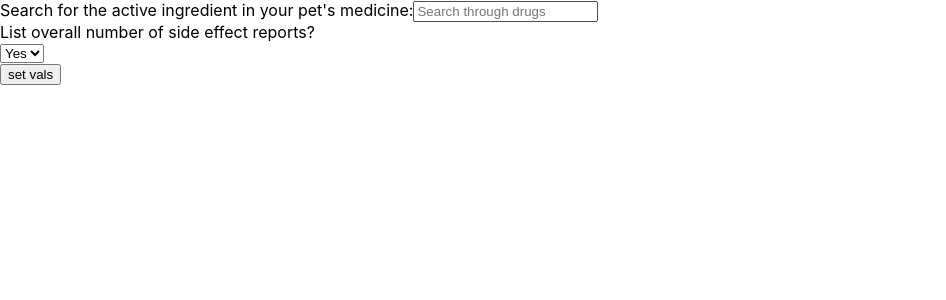
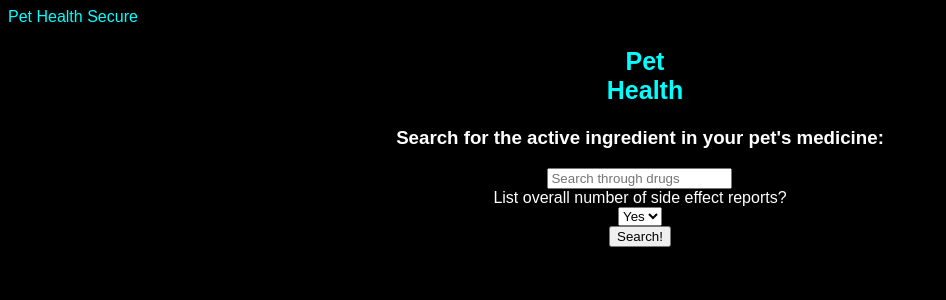
Before and after one commit to ROlearyPro/PetHealthProject, a React (Create React App) app: page / in a window 1280 px wide. Shown: the top 300 px of the page, without its empty margins (0-946 px from the left). Built offline with nearby package versions, Linux system fonts and the light colour scheme.

Commit message:
Navigation and styling done, at least enough for an mvp. Tomorrow will be the cypress stuff, hopefully pretty simple given there's not too many different ways to interact on the front end.

```diff
--- a/src/App.css
+++ b/src/App.css
@@ -1,23 +1,26 @@
-.App {
+.main-page {
   text-align: center;
+  flex-wrap: wrap;
+  display: flex;
+  flex-direction: column;
+  align-items: center;
+
 }
 
-.App-logo {
-  height: 40vmin;
-  pointer-events: none;
+.title-bar{
+
+  color:aqua
 }
-
-@media (prefers-reduced-motion: no-preference) {
-  .App-logo {
-    animation: App-logo-spin infinite 20s linear;
-  }
+.title-bar:hover{
+  cursor:pointer;
+  color:chartreuse;
+  text-decoration: underline;
 }
-
 .App-header {
-  background-color: #282c34;
+  background-color: #283348;
   min-height: 100vh;
   display: flex;
-  flex-direction: column;
+  flex-direction: row;
   align-items: center;
   justify-content: center;
   font-size: calc(10px + 2vmin);
@@ -27,12 +30,3 @@
 .App-link {
   color: #61dafb;
 }
-
-@keyframes App-logo-spin {
-  from {
-    transform: rotate(0deg);
-  }
-  to {
-    transform: rotate(360deg);
-  }
-}
--- a/src/App.js
+++ b/src/App.js
@@ -7,7 +7,6 @@ import DrugSearch from './Components/DrugSearch';
 import FormComponent from './Components/FormComponent';
 import React, { useEffect, useState } from 'react';
 
-import APIComponent from './Components/APIComponent';
 import CountComponent from './Components/CountComponent';
 function App() {
 
@@ -32,6 +31,7 @@ function App() {
   let dataValue;
   let dataKey = 0;
   let url = 'https://api.fda.gov/animalandveterinary/event.json?search=drug.active_ingredients.name:"' + input + '"&limit=' + limit;
+  const navigate = useNavigate();
 
   const getPetHealth = async () => {
     if (input) {
@@ -91,17 +91,23 @@ function App() {
     //   );
     // }
     // set to only occur on submit
+
   }, []);
-
+  const homeButton = (event) => {
+  navigate(`/`)
+  }
   return (
     <div>
+    <div className='title-bar' onClick={homeButton}>Pet Health Secure</div>
+    <div className='main-page'>
       <Routes>
         <Route path='/' element={<FormComponent input={input} checkedVal={checkedVal} setCheckedVal={setCheckedVal} setInput={setInput} setCountResponse={setCountResponse} setResponses={setResponses} getPetHealth={getPetHealth} />}></Route>
 
-        <Route path='/search/:searchInput' element={<CountComponent countResponse={countResponse} input={input} limit={limit} />}></Route>
+        <Route path='/searchcount/:searchInput' element={<CountComponent countResponse={countResponse} input={input} limit={limit} />}></Route>
 
-        <Route path='/searchcount/:searchInput' element={<DrugSearch responses={responses} setResponses={setResponses} />}></Route>
+        <Route path='/search/:searchInput' element={<DrugSearch responses={responses} setResponses={setResponses} />}></Route>
       </Routes>
+    </div>
     </div>
   );
 }
--- a/src/Components/CountComponent.css
+++ b/src/Components/CountComponent.css
@@ -0,0 +1,26 @@
+.side-effect-area {
+    width: clamp(128px, 24vw, 24vw);
+    min-height: 100px;
+    text-align: center;
+    font-family: "Exo", sans-serif;
+    font-optical-sizing: auto;
+    font-weight: 400;
+    font-style: normal;
+    border-style: dashed;
+    border-color: white;
+    border-radius: 5px;
+    margin: 5px;
+    padding: 10px;
+
+    font-size: clamp(12px, 14px, 24px);
+}
+.container{
+    width: clamp(163px, 30vw, 30vw);
+    align-items: center;
+    display: flex;
+flex-direction: row;
+    border-radius:12px;
+    border-color: aqua;
+    border-style: dotted;
+
+}
--- a/src/Components/CountComponent.js
+++ b/src/Components/CountComponent.js
@@ -9,7 +9,7 @@ function CountComponent({ countResponse, input, limit }) {
         countResponse.key = countResponseKeyVal;
         console.log(countResponse)
         if (countResponse.length != 0) {
-            return (<div className='side-effects-description'>
+            return (<div key={countResponseKeyVal} className='side-effects-description'>
                 The {limit} most common side effects for {input}:
                 {countResponse.map((response, index) => {
                     response.key = JSON.parse(JSON.stringify(countResponseKeyVal));
@@ -18,7 +18,7 @@ function CountComponent({ countResponse, input, limit }) {
                     // console.log(response.drug[0])
                     // let effectsKeyVal = 0;
                     return (
-                        <div key={index}>
+                        <div className='container' key={index}>
                             <br />
                             <br />
                             <div className='side-effect-area'>
--- a/src/Components/DrugSearch.css
+++ b/src/Components/DrugSearch.css
@@ -0,0 +1,26 @@
+.search-return {
+    width: clamp(128px, 24vw, 24vw);
+    min-height: 100px;
+    text-align: center;
+    font-family: "Exo", sans-serif;
+    font-optical-sizing: auto;
+    font-weight: 400;
+    font-style: normal;
+    border-style: dashed;
+    border-color: white;
+    border-radius: 5px;
+    margin: 5px;
+    padding: 10px;
+
+    font-size: clamp(12px, 14px, 24px);
+}
+.container{
+    width: clamp(163px, 30vw, 30vw);
+    align-items: center;
+    display: flex;
+flex-direction: row;
+    border-radius:12px;
+    border-color: aqua;
+    border-style: dotted;
+
+}
--- a/src/Components/DrugSearch.js
+++ b/src/Components/DrugSearch.js
@@ -12,10 +12,10 @@ function DrugSearch({ responses }) {
                     if (response.animal.breed) {
                         if (response.animal.breed.breed_component !== undefined) {
                             return (
-                                <div key={superindex}>
+                                <div className='container' key={superindex}>
                                     <br /><br />
                                     <br />
-                                    <div>
+                                    <div className='search-return'>
                                         drug info: {response.drug.map((oneMedicine, index) => {
                                             console.log(oneMedicine);
                                             oneMedicine.key = JSON.parse(JSON.stringify(effectsKeyVal));
@@ -38,7 +38,7 @@ function DrugSearch({ responses }) {
                                         </div>
                                     </div>
                                     <br />
-                                    <div>
+                                    <div className='search-return'>
                                         drug reactions :{
                                             response.reaction.map((effects, finalIndex) => {
                                                 // console.log(effects)
--- a/src/Components/FormComponent.css
+++ b/src/Components/FormComponent.css
@@ -0,0 +1,37 @@
+html {
+  color: white;
+}
+.site-title {
+  color: var(--tertiary-color);
+  font-family: "Yanone Kaffeesatz", sans-serif;
+  font-optical-sizing: auto;
+  font-weight: 700;
+  font-style: normal;
+  font-size: 25px;
+}
+
+.full-site-title {
+  display: flex;
+
+  flex-wrap: wrap;
+  flex-direction: column;
+  align-items: center;
+  justify-content: center;
+  margin-left: 10px;
+}
+
+/*--------------------------// Search All //----------------------*/
+.search-all {
+  width: clamp(35vw, 84vw, 90vw);
+  display: flex;
+
+}
+
+header {
+  font-size: 25px;
+  display: flex;
+  flex-wrap: wrap;
+
+  justify-content: space-between;
+  align-items: center;
+}
--- a/src/Components/FormComponent.js
+++ b/src/Components/FormComponent.js
@@ -19,17 +19,17 @@ function FormComponent({ checkedVal, setCheckedVal, setInput, setCountResponse,
         console.log(getPetHealth(), "Pethealth console log")
         if (getPetHealth()) {
             getPetHealth().then((data) => {
-                if (data != "error" && data) {
+                if (data != "error" && data && searchedVal) {
                     console.log(data)
                     dataValue = data.results;
                     dataValue.key = JSON.parse(JSON.stringify(dataKey))
                     dataKey += 1;
-                    if (checkedVal) {
+                    if (checkedVal===true) {
                         setCountResponse(dataValue)
+                        navigate(`/searchcount/${searchedVal}`)
+                    } else if(checkedVal===false){
+                        setResponses(dataValue)
                         navigate(`/search/${searchedVal}`)
-                    } else {
-                        setResponses(dataValue)
-                        navigate(`/searchcount/${searchedVal}`)
                     }
                     let errorMessage = document.querySelector('.errorSpot')
                     errorMessage.innerHTML = ('')
@@ -37,7 +37,7 @@ function FormComponent({ checkedVal, setCheckedVal, setInput, setCountResponse,
                 else {
                     console.log("error received?")
                     let errorMessage = document.querySelector('.errorSpot')
-                    errorMessage.innerHTML = ('Something went weird: no drugs found with that name!')
+                    errorMessage.innerHTML = ('Something went weird: no drugs found with that name! Make sure you are spelling it correctly, please!')
                 }
             }
             );
@@ -46,17 +46,23 @@ function FormComponent({ checkedVal, setCheckedVal, setInput, setCountResponse,
     const handleTextInput = (e) => {
         setSearchedVal(() => e.target.value)
         setInput(() => e.target.value)
+        setCheckedVal(()=>JSON.parse(document.getElementById("overall-cases").value));
     }
 
     const Counting = (e) => {
+        console.log("test ", "" )
         setCheckedVal(() => JSON.parse(e.target.value));
     }
     return (
-        <div>
+        <div className='form-container'>        <h1 className="full-site-title">
+            <div className="site-title">Pet</div>
+            <div className="site-title">Health</div>
+        </h1>
+
             <form onSubmit={(e) => handleSubmit(e)}>
 
                 <label id='labelval' className='label-for-search'>
-                    Search for the active ingredient in your pet's medicine:
+                    <h3>Search for the active ingredient in your pet's medicine:</h3>
                     <input
                         type='text'
                         className='Search'
@@ -64,6 +70,7 @@ function FormComponent({ checkedVal, setCheckedVal, setInput, setCountResponse,
                         value={searchedVal}
                         onChange={handleTextInput}
                     />
+
                 </label>
 
                 <br />
@@ -77,12 +84,10 @@ function FormComponent({ checkedVal, setCheckedVal, setInput, setCountResponse,
                 </label>
                 <br />
 
-                <button type="submit" className='search-enter'>set vals</button>
+                <button type="submit" className='search-enter'>Search!</button>
             </form>
             <div className='errorSpot'></div>
-
         </div>
     )
-
 }
 export default FormComponent;
--- a/src/index.css
+++ b/src/index.css
@@ -1,13 +1,32 @@
-body {
-  margin: 0;
-  font-family: -apple-system, BlinkMacSystemFont, 'Segoe UI', 'Roboto', 'Oxygen',
-    'Ubuntu', 'Cantarell', 'Fira Sans', 'Droid Sans', 'Helvetica Neue',
-    sans-serif;
-  -webkit-font-smoothing: antialiased;
-  -moz-osx-font-smoothing: grayscale;
+:root {
+  --white: #FFFFFF;
+  --black: #000000;
+  --primary-color: #082032;
+  --secondary-color: #334756;
+  --tertiary-color: aqua;
+
+  .exo-body-font {
+    font-family: "Exo", sans-serif;
+    font-optical-sizing: auto;
+    font-weight: 400;
+    font-style: normal;
+  }
+
+  .yanone-kaffeesatz-site-title-font {
+    font-family: "Yanone Kaffeesatz", sans-serif;
+    font-optical-sizing: auto;
+    font-weight: 700;
+    font-style: normal;
+  }
 }
 
-code {
-  font-family: source-code-pro, Menlo, Monaco, Consolas, 'Courier New',
-    monospace;
+body {
+background-color: black;
+  background-size: 100%;
+  background-position: center;
+  color: var(--white);
+  font-family: "Exo", sans-serif;
+  font-optical-sizing: auto;
+  font-weight: 400;
+  font-style: normal;
 }
```
